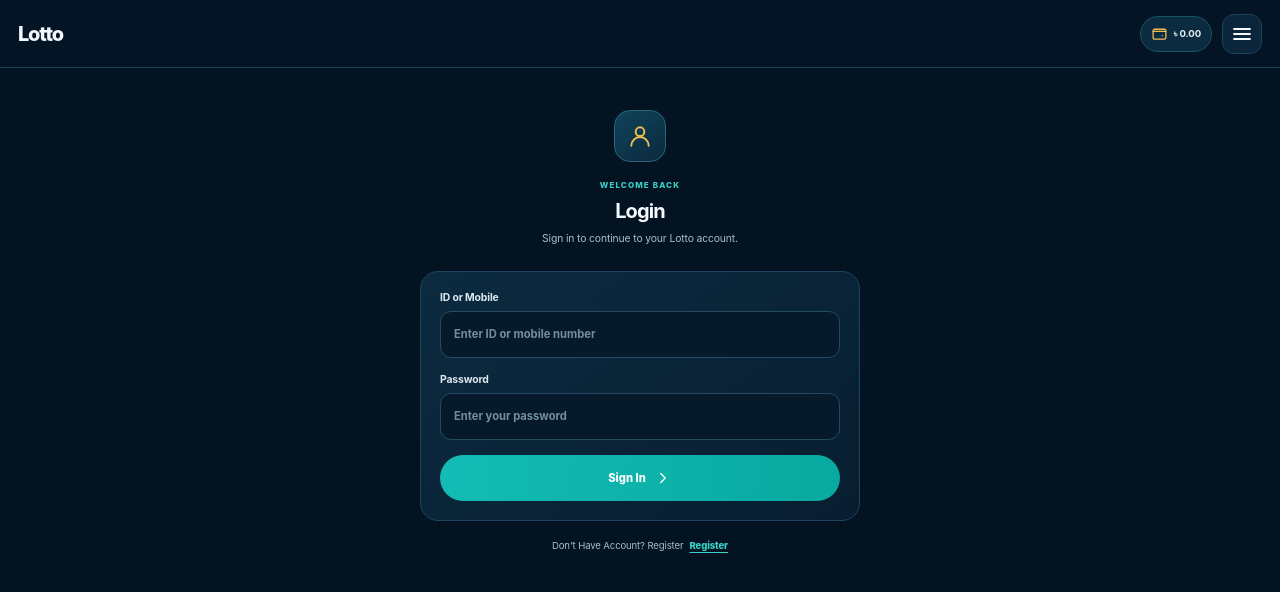
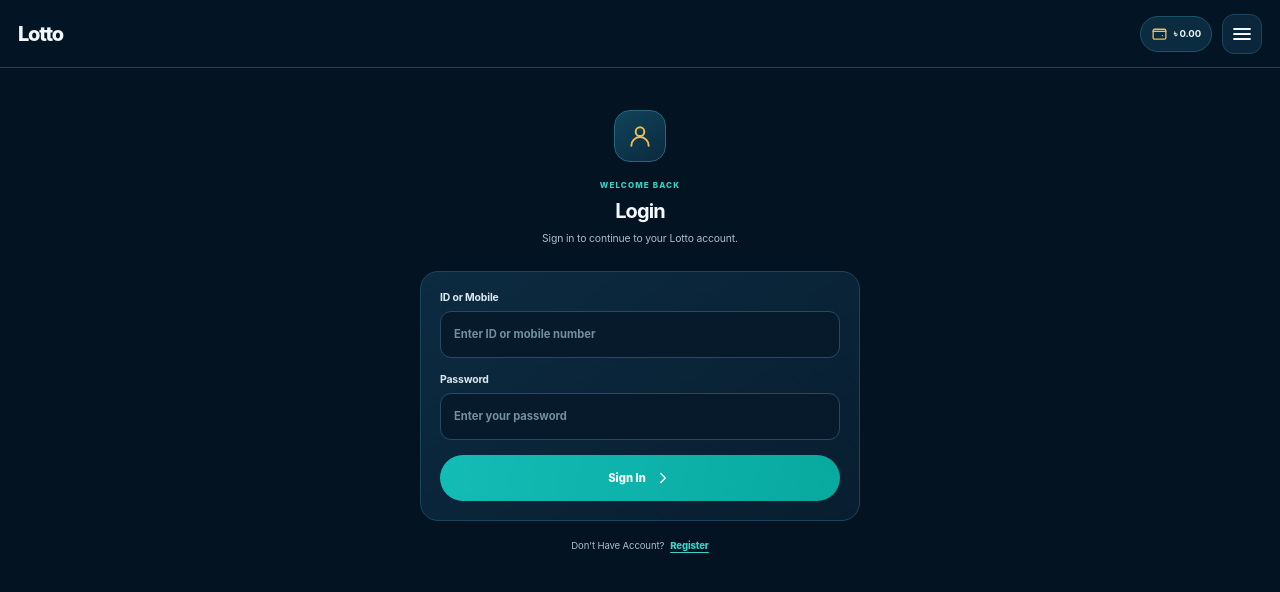
Before and after one commit to rasedulinfinix100-afk/platform, a Next.js app: page /Client/Auth/Login in a window 1280 px wide. Shown: the top 592 px of the page. Built offline with nearby package versions, Linux system fonts and the light colour scheme.

Commit message:
Correct bilingual account-switch link labels

```diff
--- a/components/LanguageProvider.tsx
+++ b/components/LanguageProvider.tsx
@@ -3,8 +3,8 @@ import {createContext,useContext,useEffect,useMemo,useState} from "react";
 type Language="en"|"bn";
 type LanguageContextValue={language:Language;setLanguage:(value:Language)=>void;t:(key:string)=>string};
 const dictionaries:Record<Language,Record<string,string>>={
-en:{language:"Language",deposit:"Deposit",withdrawal:"Withdrawal",transactions:"Transactions",policies:"Policies",support:"Support",logout:"Log out",login:"Login",register:"Register",availableBalance:"AVAILABLE BALANCE",walletOverview:"Wallet overview",idOrMobile:"ID or Mobile",password:"Password",fullName:"Full Name",mobile:"Mobile",confirmPassword:"Confirm Password",dontHaveAccount:"Don't Have Account? Register",alreadyAccount:"Already Have an Account? Login",signIn:"Sign In",createAccount:"Create Account",yourLotteryGuide:"Your Lottery Guide",exploreDraws:"Explore draws, guides and latest updates",guides:"Guides",results:"Results",archive:"Archive",featuredLottery:"Featured Lottery",viewAll:"View All",latestResults:"Latest Results"},
-bn:{language:"ভাষা",deposit:"ডিপোজিট",withdrawal:"উত্তোলন",transactions:"লেনদেন",policies:"নীতিমালা",support:"সাপোর্ট",logout:"লগ আউট",login:"লগইন",register:"রেজিস্ট্রেশন",availableBalance:"বর্তমান ব্যালেন্স",walletOverview:"ওয়ালেট বিবরণ",idOrMobile:"আইডি অথবা মোবাইল",password:"পাসওয়ার্ড",fullName:"সম্পূর্ণ নাম",mobile:"মোবাইল",confirmPassword:"পাসওয়ার্ড নিশ্চিত করুন",dontHaveAccount:"অ্যাকাউন্ট নেই? রেজিস্ট্রেশন করুন",alreadyAccount:"আগে থেকেই অ্যাকাউন্ট আছে? লগইন করুন",signIn:"লগইন করুন",createAccount:"অ্যাকাউন্ট তৈরি করুন",yourLotteryGuide:"আপনার লটারি গাইড",exploreDraws:"ড্র, গাইড এবং সর্বশেষ আপডেট দেখুন",guides:"গাইড",results:"ফলাফল",archive:"আর্কাইভ",featuredLottery:"বিশেষ লটারি",viewAll:"সব দেখুন",latestResults:"সর্বশেষ ফলাফল"}
+en:{language:"Language",deposit:"Deposit",withdrawal:"Withdrawal",transactions:"Transactions",policies:"Policies",support:"Support",logout:"Log out",login:"Login",register:"Register",availableBalance:"AVAILABLE BALANCE",walletOverview:"Wallet overview",idOrMobile:"ID or Mobile",password:"Password",fullName:"Full Name",mobile:"Mobile",confirmPassword:"Confirm Password",dontHaveAccount:"Don't Have Account?",alreadyAccount:"Already Account? Click here",signIn:"Sign In",createAccount:"Create Account",yourLotteryGuide:"Your Lottery Guide",exploreDraws:"Explore draws, guides and latest updates",guides:"Guides",results:"Results",archive:"Archive",featuredLottery:"Featured Lottery",viewAll:"View All",latestResults:"Latest Results"},
+bn:{language:"ভাষা",deposit:"ডিপোজিট",withdrawal:"উত্তোলন",transactions:"লেনদেন",policies:"নীতিমালা",support:"সাপোর্ট",logout:"লগ আউট",login:"লগইন",register:"রেজিস্ট্রেশন",availableBalance:"বর্তমান ব্যালেন্স",walletOverview:"ওয়ালেট বিবরণ",idOrMobile:"আইডি অথবা মোবাইল",password:"পাসওয়ার্ড",fullName:"সম্পূর্ণ নাম",mobile:"মোবাইল",confirmPassword:"পাসওয়ার্ড নিশ্চিত করুন",dontHaveAccount:"অ্যাকাউন্ট নেই?",alreadyAccount:"আগে থেকেই অ্যাকাউন্ট আছে? লগইন করুন",signIn:"লগইন করুন",createAccount:"অ্যাকাউন্ট তৈরি করুন",yourLotteryGuide:"আপনার লটারি গাইড",exploreDraws:"ড্র, গাইড এবং সর্বশেষ আপডেট দেখুন",guides:"গাইড",results:"ফলাফল",archive:"আর্কাইভ",featuredLottery:"বিশেষ লটারি",viewAll:"সব দেখুন",latestResults:"সর্বশেষ ফলাফল"}
 };
 const LanguageContext=createContext<LanguageContextValue>({language:"en",setLanguage:()=>{},t:key=>dictionaries.en[key]??key});
 export function LanguageProvider({children}:{children:React.ReactNode}){const [language,setLanguageState]=useState<Language>("en");useEffect(()=>{const saved=localStorage.getItem("lotto-language");if(saved==="bn"||saved==="en")setLanguageState(saved)},[]);useEffect(()=>{document.documentElement.lang=language;document.documentElement.dataset.language=language},[language]);const setLanguage=(next:Language)=>{localStorage.setItem("lotto-language",next);setLanguageState(next)};const value=useMemo(()=>({language,setLanguage,t:(key:string)=>dictionaries[language][key]??dictionaries.en[key]??key}),[language]);return <LanguageContext.Provider value={value}>{children}</LanguageContext.Provider>}
```
